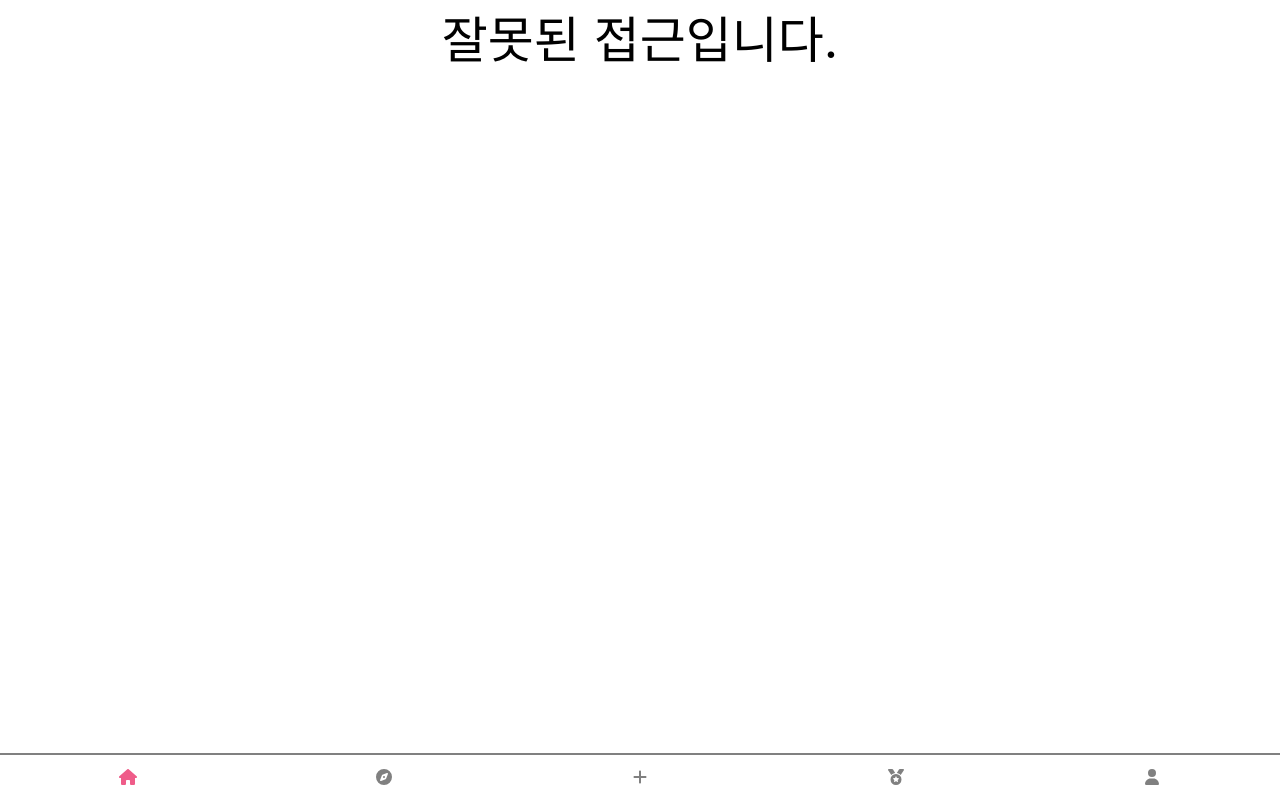
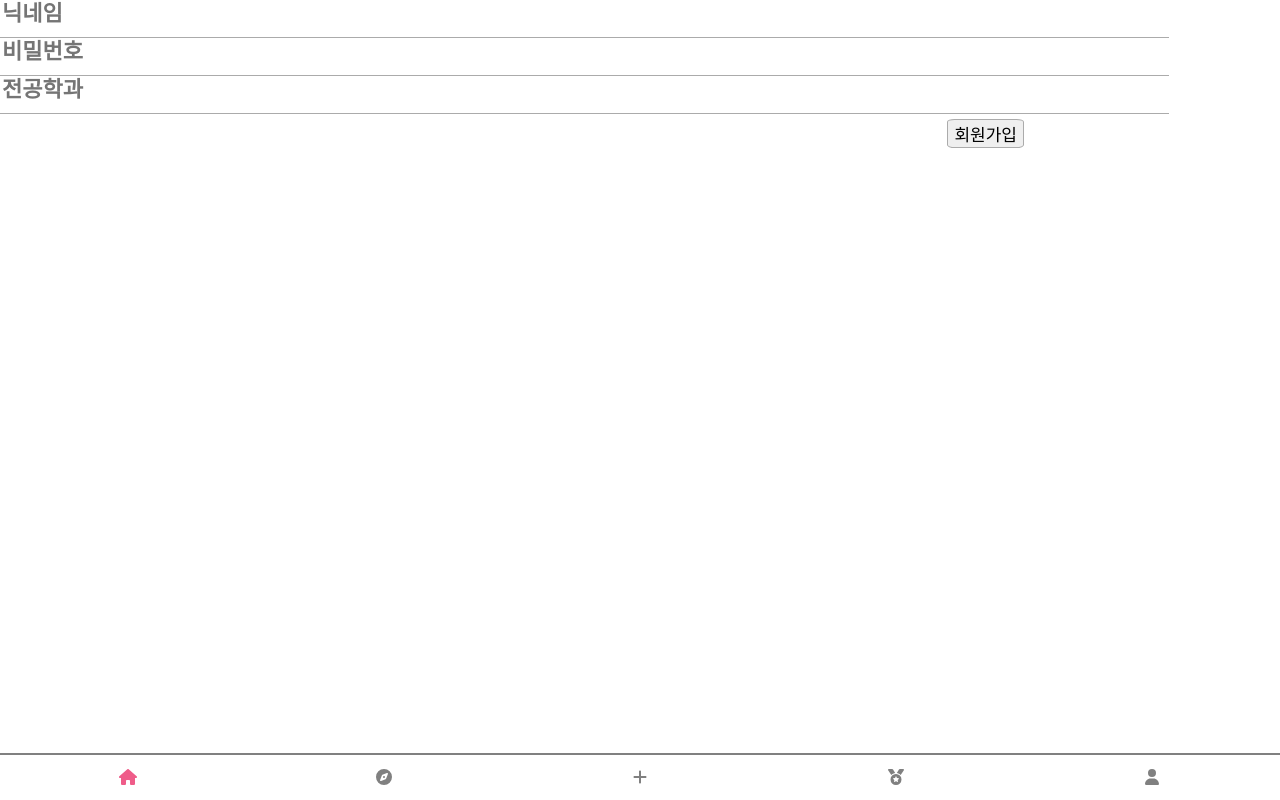
Before and after one commit to TEAM-Hanta/Hanta, a React (Create React App) app in the folder front/: page /signup in a window 1280 px wide. Built offline with nearby package versions, Linux system fonts and the light colour scheme.

Commit message:
login/signup 제작중

```diff
--- a/front/src/App.js
+++ b/front/src/App.js
@@ -8,11 +8,13 @@ import Notice from "./pages/notice";
 import Write from "./pages/write";
 import Letter from "./pages/letter";
 import Login from "./pages/user/login";
+import Signup from "./pages/user/signup";
 
 const App = () => {
   return (
       <Routes>
         <Route path="/" element={<Login/>} />
+        <Route path="/signup" element={<Signup/>} />
         <Route path="/home" element={<Home/>} />
         <Route path="/license" element={<License/>} />
         <Route path="/notice" element={<Notice/>} />
--- a/front/src/pages/user/login.jsx
+++ b/front/src/pages/user/login.jsx
@@ -6,7 +6,7 @@ import {Link} from 'react-router-dom'
 function Login() {
 
   const onSubmitHandler = (e) => {
-  const id = e.target.id.value;
+  const nickname = e.target.nickname.value;
   const password = e.target.password.value;
   fetch('http://localhost:8080/api/login', {
       method : 'POST',
@@ -14,7 +14,7 @@ function Login() {
           'Content-Type': 'application/json',
       },
       body: JSON.stringify({
-          id,
+          nickname,
           password,
       }),
   });
@@ -22,7 +22,7 @@ function Login() {
     return(
    <div>
     <form onSubmit={onSubmitHandler}>
-     Emaill<input description="Email" placeholder="이메일을 입력하세요" type="text" name="id"/>
+     NickName<input description="NickName" placeholder="이메일을 입력하세요" type="text" name="nickname"/>
      <br/>
      PassWord<input description="Password" placeholder="비밀번호를 입력하세요" type="password" name="password"/>
      <button className="button">로그인</button>
--- /dev/null
+++ b/front/src/pages/user/signup.jsx
@@ -0,0 +1,38 @@
+import React from 'react';
+
+
+
+function signUp() {
+
+    const onSubmitHandler = (e) => {
+        const nickname = e.target.nickname.value;
+        const password = e.target.password.value;
+        const major = e.target.major.value;
+        fetch('http://localhost:8080/api/signup', {
+            method : 'POST',
+            headers: {
+                'Content-Type': 'application/json',
+            },
+            body: JSON.stringify({
+                nickname,
+                password,
+                major,
+            }),
+        });
+    };
+    return (
+    <>
+     <form onSubmit={onSubmitHandler}>
+
+
+        <input type='nickname' id='title_txt' placeholder='닉네임' name="nickname"/>
+        <input type='password' id='title_txt' placeholder='비밀번호' name="password"/>
+        <input type='major' id='title_txt' placeholder='전공학과' name="major"/>
+        <button className="button">회원가입</button>
+
+         </form>
+    </>
+    );
+}
+
+export default signUp;
```
Also changed, not shown: front/src/pages/user/SignUp.js (deleted, +0 -64 lines), 1 other file (tests, documents, lock files or other folders).
